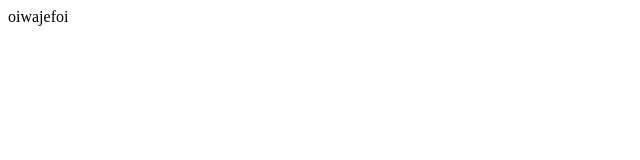
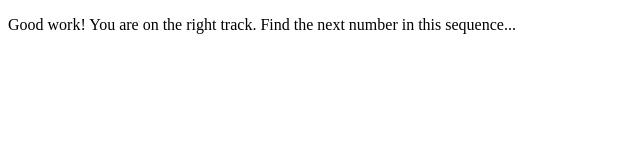
Before and after one commit to 5525722275/5525722275.github.io, a plain HTML site: page index.html in a window 1280 px wide. Shown: the whole page, without its empty margins (0-640 px from the left). Drawn offline with Linux system fonts and the light colour scheme.

Commit message:
Second commit

```diff
--- a/index.html
+++ b/index.html
@@ -1,9 +1,11 @@
 <!DOCTYPE html>
 <html>
 <head>
-	<title>oaiwejf</title>
+	<title></title>
 </head>
 <body>
-	oiwajefoi
+	<p>
+		Good work! You are on the right track. Find the next number in this sequence...
+	</p>
 </body>
 </html>
```
